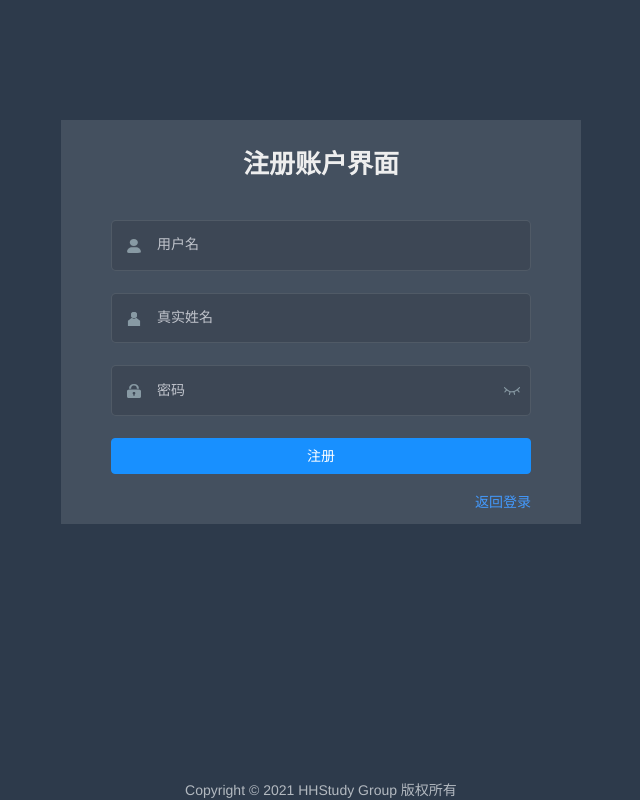
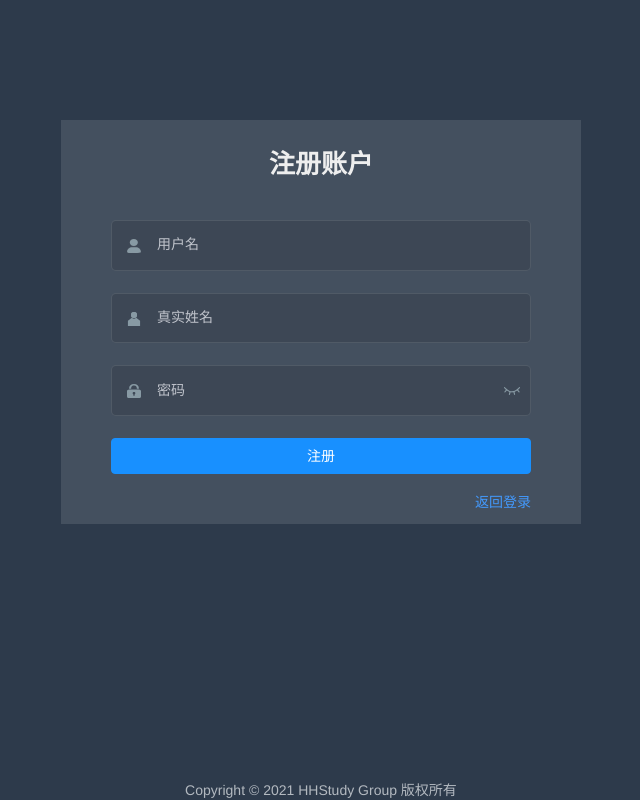
Before and after one commit to 1220891583/NPUStudyAdmin, a Vue app: page /#/register in a window 1280 px wide. Shown: the whole page, without its empty margins (319-959 px from the left). Built offline with nearby package versions, Linux system fonts and the light colour scheme; no server answers.

Commit message:
注册界面完成

```diff
--- a/src/views/register/index.vue
+++ b/src/views/register/index.vue
@@ -2,7 +2,7 @@
   <div class="login-container">
     <el-form ref="form" :model="form" class="login-form" auto-complete="on" label-position="left">
       <div class="title-container">
-        <h3 class="title">注册账户界面</h3>
+        <h3 class="title">注册账户</h3>
       </div>
 
       <el-form-item>
```
